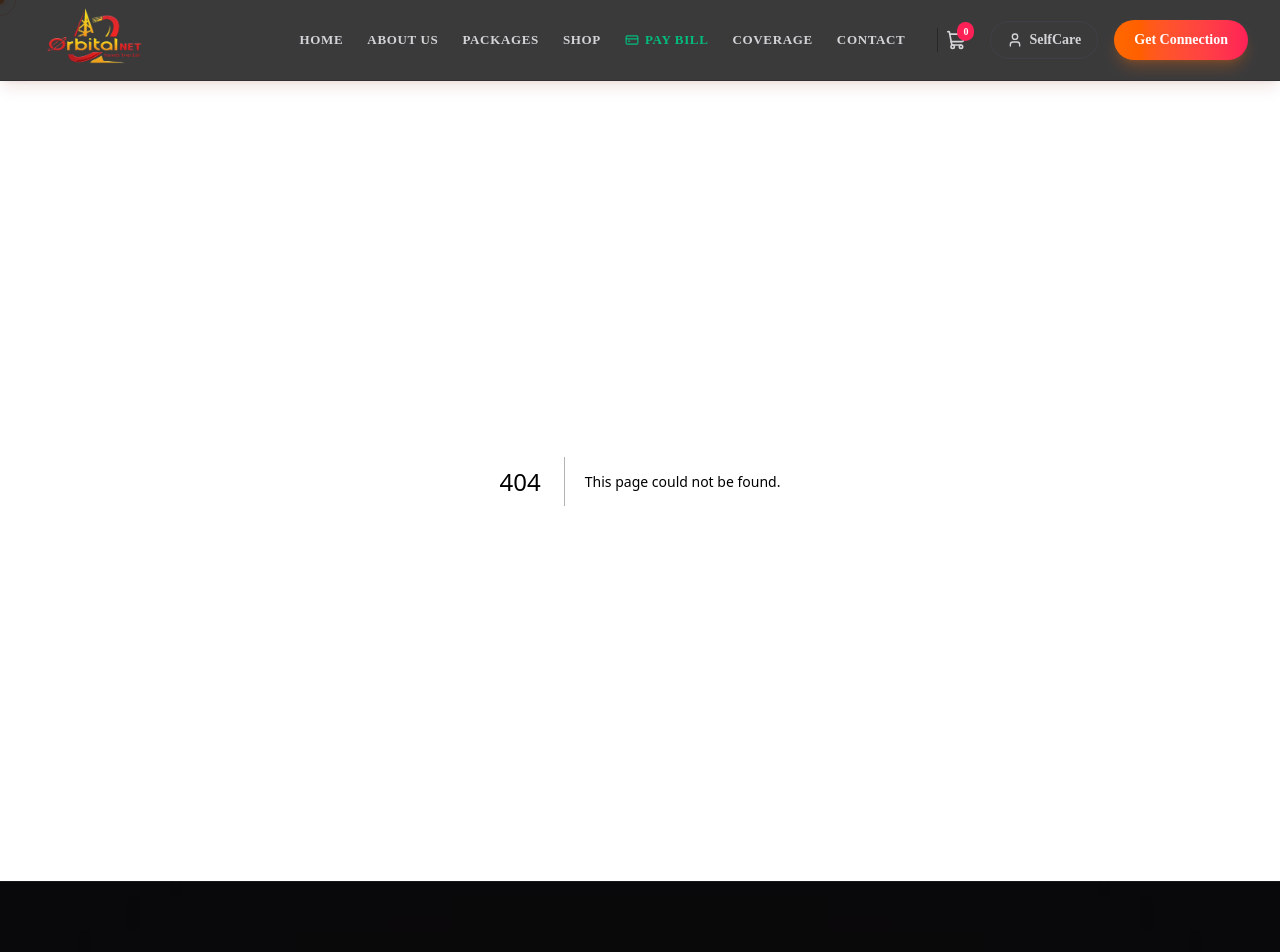
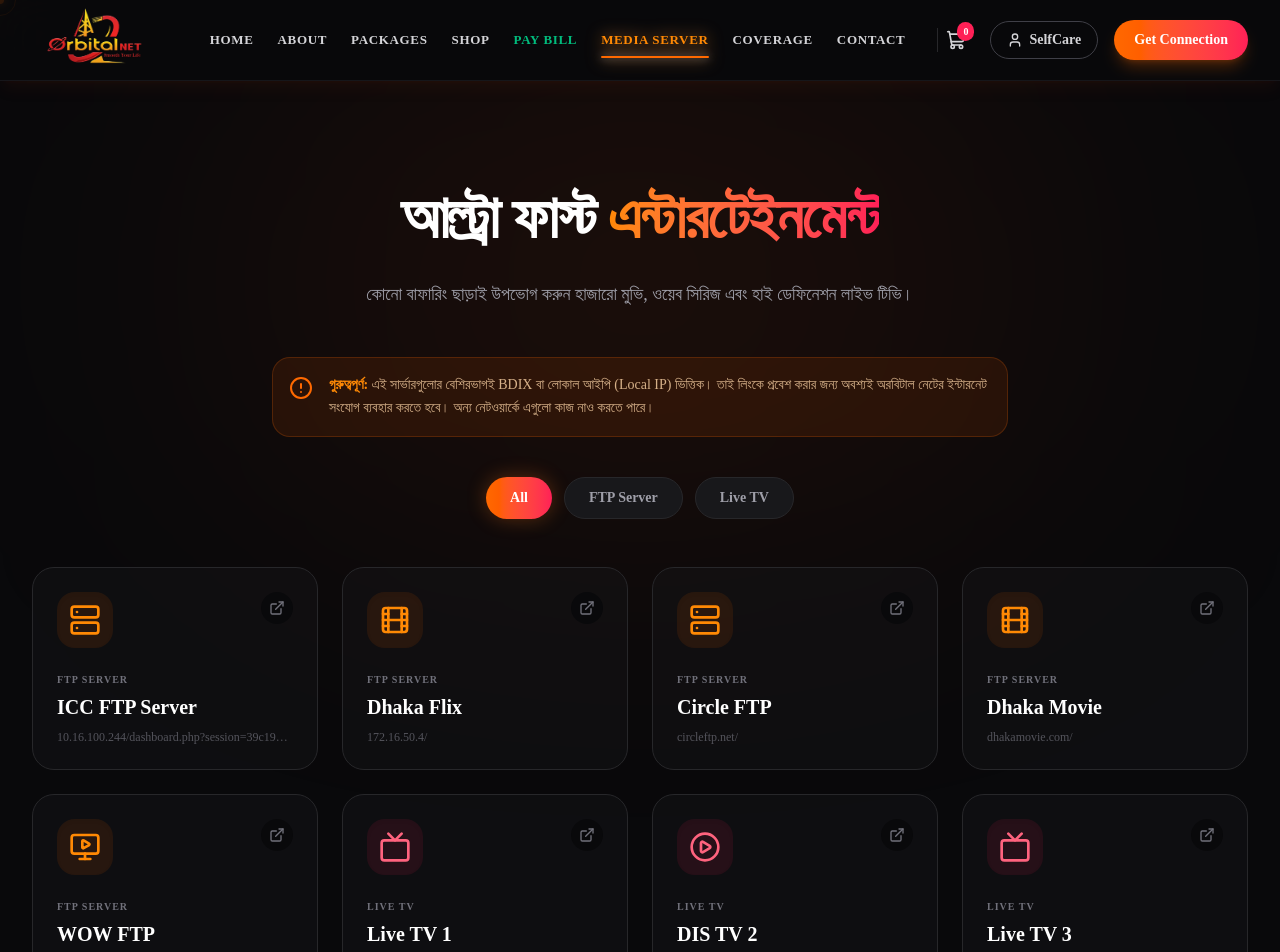
Before and after one commit to shuvostack/orbital-net, a Next.js app in the folder client/: page /media in a window 1280 px wide. Before the commit this address had no page. Shown: the top 952 px of the page. Built offline with nearby package versions, Linux system fonts and the light colour scheme.

Commit message:
Implemented media server page

```diff
--- /dev/null
+++ b/client/src/app/media/page.js
@@ -0,0 +1,130 @@
+'use client';
+
+import { useState } from 'react';
+import { motion, AnimatePresence } from 'framer-motion';
+import { Server, Film, Tv, ExternalLink, MonitorPlay, Smartphone, AlertCircle, PlayCircle } from 'lucide-react';
+
+export default function MediaServerPage() {
+  const [activeTab, setActiveTab] = useState('All');
+
+  const mediaLinks = [
+    // FTP Servers
+    { id: 1, name: 'ICC FTP Server', url: 'http://10.16.100.244/dashboard.php?session=39c1927a4ea9141832e7d0e4783ae433ddba3be2a6faed02f3bf1b7db34ef75b', type: 'FTP Server', icon: <Server className="w-8 h-8" /> },
+    { id: 2, name: 'Dhaka Flix', url: 'http://172.16.50.4/', type: 'FTP Server', icon: <Film className="w-8 h-8" /> },
+    { id: 3, name: 'Circle FTP', url: 'https://circleftp.net/', type: 'FTP Server', icon: <Server className="w-8 h-8" /> },
+    { id: 4, name: 'Dhaka Movie', url: 'http://dhakamovie.com/', type: 'FTP Server', icon: <Film className="w-8 h-8" /> },
+    { id: 5, name: 'WOW FTP', url: 'http://172.27.27.84/', type: 'FTP Server', icon: <MonitorPlay className="w-8 h-8" /> },
+
+    // Live TV
+    { id: 6, name: 'Live TV 1', url: 'http://172.17.50.112/', type: 'Live TV', icon: <Tv className="w-8 h-8" /> },
+    { id: 7, name: 'DIS TV 2', url: 'http://iptvidn.com/', type: 'Live TV', icon: <PlayCircle className="w-8 h-8" /> },
+    { id: 8, name: 'Live TV 3', url: 'http://10.10.10.2/', type: 'Live TV', icon: <Tv className="w-8 h-8" /> },
+    { id: 9, name: 'BDIX IP TV List', url: 'https://bdiptv.net/', type: 'Live TV', icon: <MonitorPlay className="w-8 h-8" /> },
+    { id: 10, name: 'Live TV App', url: 'https://app.iptvidn.xyz/', type: 'Live TV', icon: <Smartphone className="w-8 h-8" /> },
+    { id: 11, name: 'Live TV 4', url: 'https://iptv.prisma.net.bd/play', type: 'Live TV', icon: <Tv className="w-8 h-8" /> },
+    { id: 12, name: 'Live TV 5', url: 'http://10.10.10.2/', type: 'Live TV', icon: <Tv className="w-8 h-8" /> },
+  ];
+
+  const tabs = ['All', 'FTP Server', 'Live TV'];
+
+  const filteredLinks = activeTab === 'All'
+    ? mediaLinks
+    : mediaLinks.filter(link => link.type === activeTab);
+
+  return (
+    <div className="bg-zinc-950 min-h-screen pb-24 relative overflow-hidden">
+      <div className="absolute top-0 left-1/2 -translate-x-1/2 w-[800px] h-[400px] bg-orange-600/10 blur-[150px] rounded-full pointer-events-none" />
+
+      {/* Hero Section */}
+      <section className="pt-25 pb-12 relative z-10 text-center px-4">
+        <motion.div initial={{ opacity: 0, y: 20 }} animate={{ opacity: 1, y: 0 }} transition={{ duration: 0.5 }}>
+          <h1 className="text-4xl md:text-5xl lg:text-6xl font-black text-white leading-tight mb-6 tracking-tight">
+            আল্ট্রা ফাস্ট <span className="text-transparent bg-clip-text bg-gradient-to-r from-orange-400 to-rose-500">এন্টারটেইনমেন্ট</span>
+          </h1>
+          <p className="text-lg text-zinc-400 font-medium max-w-2xl mx-auto leading-relaxed">
+            কোনো বাফারিং ছাড়াই উপভোগ করুন হাজারো মুভি, ওয়েব সিরিজ এবং হাই ডেফিনেশন লাইভ টিভি।
+          </p>
+        </motion.div>
+      </section>
+
+      {/* Network Warning */}
+      <section className="max-w-3xl mx-auto px-4 relative z-10 mb-10">
+        <div className="flex items-start gap-4 bg-orange-500/10 border border-orange-500/20 p-4 rounded-2xl">
+          <AlertCircle className="w-6 h-6 text-orange-500 shrink-0 mt-0.5" />
+          <p className="text-sm text-orange-200/80 leading-relaxed">
+            <strong className="text-orange-400">গুরুত্বপূর্ণ:</strong> এই সার্ভারগুলোর বেশিরভাগই BDIX বা লোকাল আইপি (Local IP) ভিত্তিক। তাই লিংকে প্রবেশ করার জন্য অবশ্যই অরবিটাল নেটের ইন্টারনেট সংযোগ ব্যবহার করতে হবে। অন্য নেটওয়ার্কে এগুলো কাজ নাও করতে পারে।
+          </p>
+        </div>
+      </section>
+
+      {/* Tabs */}
+      <section className="relative z-10 max-w-7xl mx-auto px-4 sm:px-6 lg:px-8 mb-12">
+        <div className="flex justify-center gap-3">
+          {tabs.map((tab) => (
+            <button
+              key={tab}
+              onClick={() => setActiveTab(tab)}
+              className={`px-6 py-2.5 rounded-full font-bold text-sm transition-all duration-300 ${
+                activeTab === tab
+                  ? 'bg-gradient-to-r from-orange-500 to-rose-500 text-white shadow-[0_0_20px_rgba(249,115,22,0.3)]'
+                  : 'bg-zinc-900 text-zinc-400 border border-zinc-800 hover:text-white hover:border-zinc-600'
+              }`}
+            >
+              {tab}
+            </button>
+          ))}
+        </div>
+      </section>
+
+      {/* Links Grid */}
+      <section className="relative z-10 max-w-7xl mx-auto px-4 sm:px-6 lg:px-8">
+        <motion.div layout className="grid grid-cols-1 sm:grid-cols-2 lg:grid-cols-3 xl:grid-cols-4 gap-6">
+          <AnimatePresence mode="popLayout">
+            {filteredLinks.map((item) => (
+              <motion.a
+                href={item.url}
+                target="_blank"
+                rel="noopener noreferrer"
+                key={item.id}
+                layout
+                initial={{ opacity: 0, scale: 0.9 }}
+                animate={{ opacity: 1, scale: 1 }}
+                exit={{ opacity: 0, scale: 0.9 }}
+                transition={{ duration: 0.3 }}
+                className="group block bg-zinc-900/40 border border-zinc-800 rounded-3xl p-6 hover:bg-zinc-800/60 hover:border-orange-500/30 transition-all duration-300 relative overflow-hidden"
+              >
+                {/* Hover Glow */}
+                <div className="absolute -inset-px bg-gradient-to-r from-orange-500 to-rose-500 rounded-3xl opacity-0 group-hover:opacity-10 transition-opacity duration-300" />
+
+                <div className="flex items-start justify-between mb-6">
+                  <div className={`w-14 h-14 rounded-2xl flex items-center justify-center transition-colors shadow-inner
+                    ${item.type === 'FTP Server' ? 'bg-orange-500/10 text-orange-400 group-hover:bg-orange-500 group-hover:text-white' : 'bg-rose-500/10 text-rose-400 group-hover:bg-rose-500 group-hover:text-white'}
+                  `}>
+                    {item.icon}
+                  </div>
+                  <div className="w-8 h-8 bg-zinc-950 rounded-full flex items-center justify-center text-zinc-500 group-hover:text-white group-hover:bg-zinc-800 transition-colors">
+                    <ExternalLink className="w-4 h-4" />
+                  </div>
+                </div>
+
+                <div>
+                  <div className="text-[10px] font-black uppercase tracking-widest text-zinc-500 mb-1.5">
+                    {item.type}
+                  </div>
+
+                  <h3 className="text-xl font-bold text-white mb-2 group-hover:text-transparent group-hover:bg-clip-text group-hover:bg-gradient-to-r group-hover:from-orange-400 group-hover:to-rose-400 transition-all">
+                    {item.name}
+                  </h3>
+                  <p className="text-zinc-500 text-xs font-mono truncate opacity-70">
+                    {item.url.replace(/^https?:\/\//, '')}
+                  </p>
+                </div>
+              </motion.a>
+            ))}
+          </AnimatePresence>
+        </motion.div>
+      </section>
+
+    </div>
+  );
+}
--- a/client/src/components/Navbar.jsx
+++ b/client/src/components/Navbar.jsx
@@ -20,10 +20,11 @@
 
   const navLinks = [
     { name: 'Home', href: '/' },
-    { name: 'About us', href: '/about' },
+    { name: 'About', href: '/about' },
     { name: 'Packages', href: '/packages' },
     { name: 'Shop', href: '/shop' },
-    { name: 'Pay bill', href: '/pay-bill', icon: <CreditCard className="w-3.5 h-3.5" /> },
+    { name: 'Pay bill', href: '/pay-bill',  },
+    { name: 'Media Server', href: '/media' },
     { name: 'Coverage', href: '/coverage' },
     { name: 'Contact', href: '/contact' },
   ];
```
